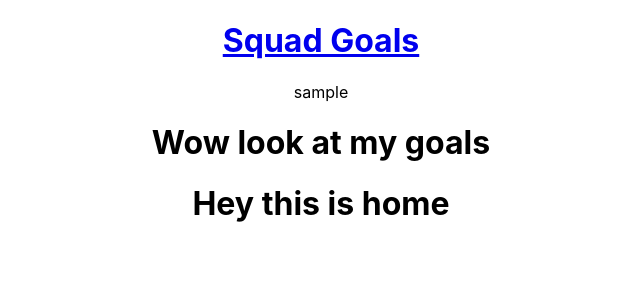
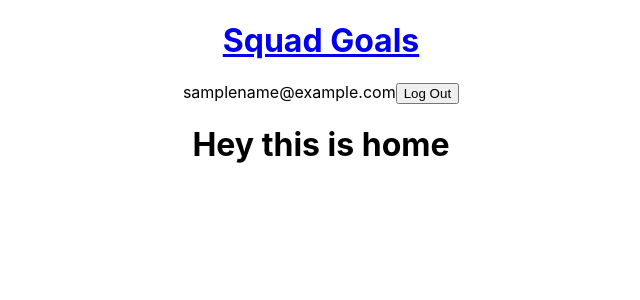
Before and after one commit to Edlenh/SquadGoals, a React (Create React App) app in the folder frontend/: page / in a window 1280 px wide. Shown: the top 300 px of the page, without its empty margins (319-959 px from the left). Built offline with nearby package versions, Linux system fonts and the light colour scheme; sample sign-in values are in the browser's storage.

Commit message:
add log out functionality

```diff
--- a/frontend/src/App.js
+++ b/frontend/src/App.js
@@ -13,7 +13,6 @@ function App() {
       <BrowserRouter>
       <Nav />
       <div className='pages'>
-      <h1>Wow look at my goals</h1>
       <Routes>
         <Route
         path='/'
--- a/frontend/src/components/Navi.js
+++ b/frontend/src/components/Navi.js
@@ -1,13 +1,14 @@
-import {Link } from 'react-router-dom'
-// import { useLogout } from '../hooks/userLogOut'
+import { Link } from 'react-router-dom'
+import { useLogout } from '../hooks/userLogOut'
 import { useAuthContext } from '../hooks/userAuthContext'
 
 const Nav =  ()=>{
-    // const {logout} = useLogout()
-    const {user } = useAuthContext()
-    // const logoutClick =()=>{
-    //     logout()
-    // }
+    const { logout } = useLogout()
+    const { user } = useAuthContext()
+    console.log(user)
+    const logoutClick =()=>{
+        logout()
+    }
     return(
         <header>
             <div className="container">
@@ -18,7 +19,8 @@ const Nav =  ()=>{
                 { user && (
                 <div>
                     <span>{user.username}</span>
-                    {/* <button onClick={logoutClick}>Log Out</button> */}
+                    <span>{user.email}</span>
+                    <button onClick={ logoutClick }>Log Out</button>
                 </div>
                 )}
                 {!user && (
```
Also changed, not shown: 1 other file (tests, documents, lock files or other folders).
